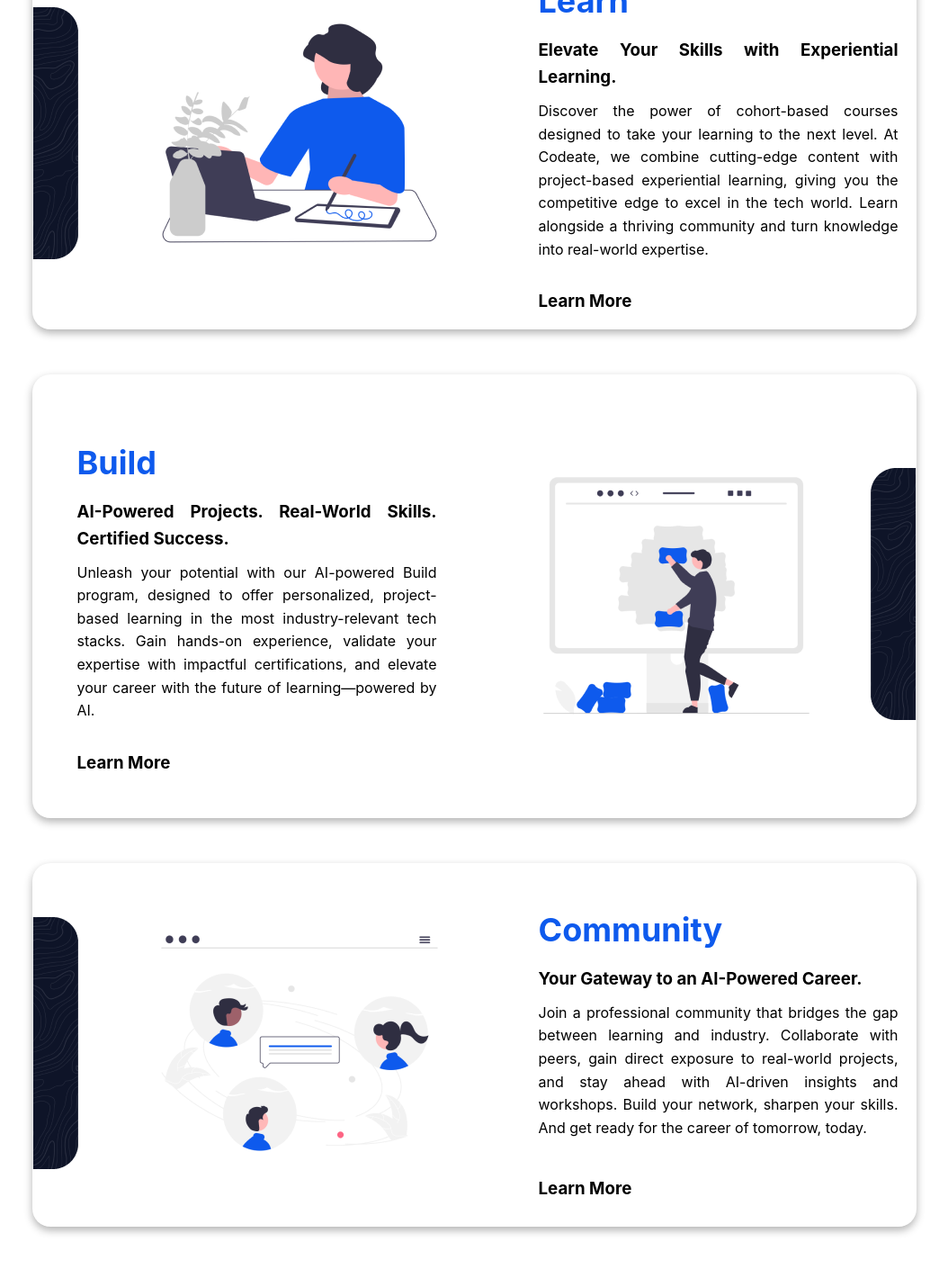
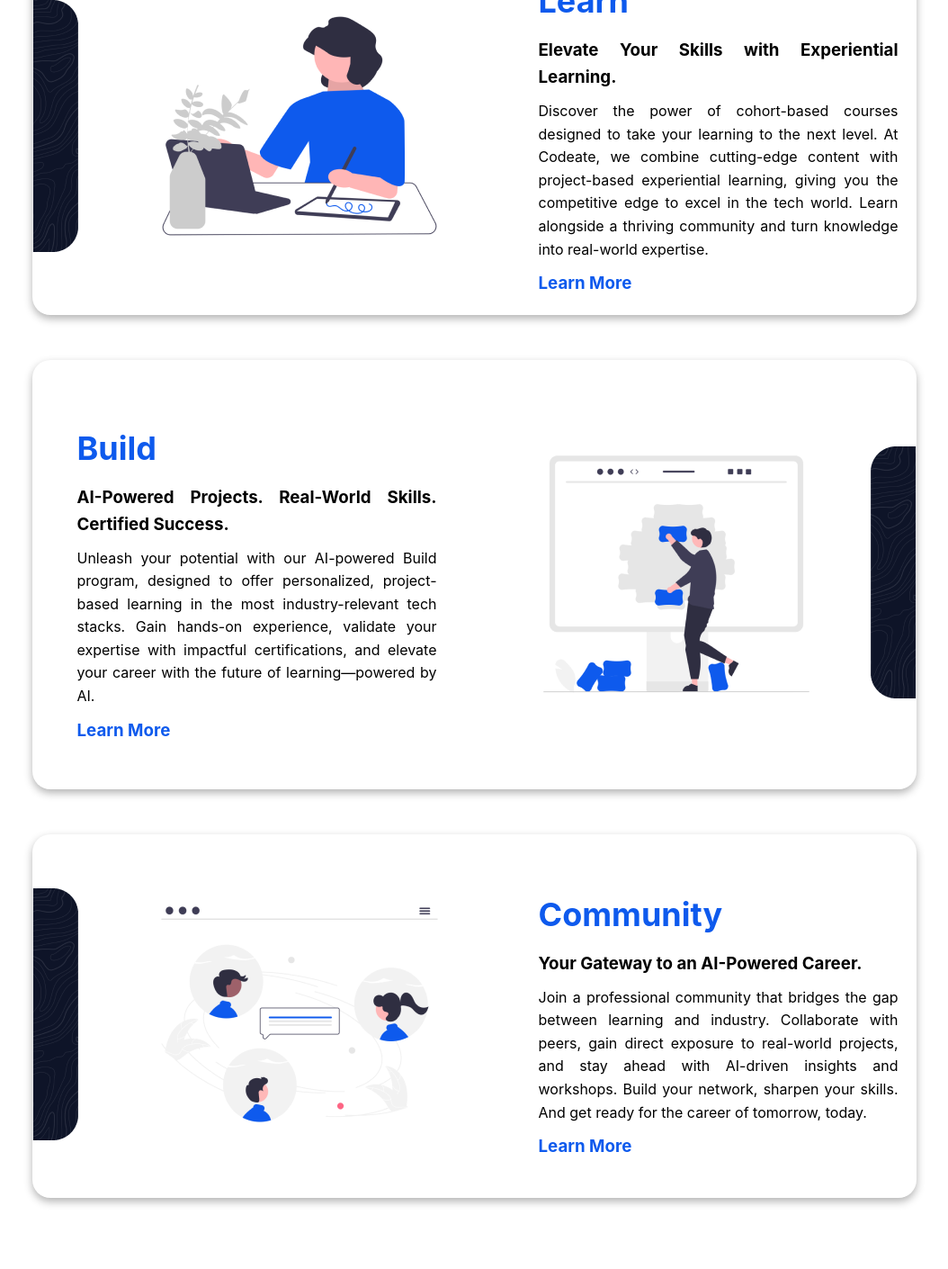
Before and after one commit to itskdhere/codeate-2025, a React (Create React App) app in the folder client/: page / in a window 1280 px wide. Shown: the part 1134-2544 px from the top of the page at 90% size, without its empty margins (113-1167 px from the left). Built offline with nearby package versions, Linux system fonts and the light colour scheme.

Commit message:
card js css

```diff
--- a/client/src/pages/Card.css
+++ b/client/src/pages/Card.css
@@ -36,6 +36,11 @@
     line-height: 1.6;
     text-align: justify;
     overflow-wrap: break-word;
+
+}
+.paragraph-Div a{
+    text-decoration: none;
+    color: #0E5AED;
 }
 .paragraph-Div h2{
     font-size: 36px;
--- a/client/src/pages/Card.js
+++ b/client/src/pages/Card.js
@@ -23,9 +23,8 @@ function Card() {
                 <h3>Elevate Your Skills with Experiential Learning.</h3>
 
                 <p className='const'>Discover the power of cohort-based courses designed to take your learning to the next level. At Codeate, we combine cutting-edge content with project-based experiential learning, giving you the competitive edge to excel in the tech world. Learn alongside a thriving community and turn knowledge into real-world expertise.</p>
+                <a href="#"><h3>Learn More</h3></a>
                 </div>
-
-                <h3><br/>Learn More</h3>
             </div>
             </div>
 
@@ -37,9 +36,8 @@ function Card() {
                 <h3>AI-Powered Projects. Real-World Skills. Certified Success.</h3>
 
                 <p>Unleash your potential with our AI-powered Build program, designed to offer personalized, project-based learning in the most industry-relevant tech stacks. Gain hands-on experience, validate your expertise with impactful certifications, and elevate your career with the future of learning—powered by AI.</p>
+                <a href="#"><h3>Learn More</h3></a>
                 </div>
-
-                <h3><br/>Learn More</h3>
                 </div>
                 <div className='right'>
                     <img src={buildCard} alt='card'/>
@@ -56,13 +54,14 @@ function Card() {
             <div className='left'>
                 <img src={comCard} alt='Card'/>
             </div>
-            <div className='right'><div className='paragraph-Div'>
+            <div className='right'>
+            <div className='paragraph-Div'>
                 <h2>Community</h2>
                 <p></p>
                 <h3>Your Gateway to an AI-Powered Career.</h3>
                 <p>
                 Join a professional community that bridges the gap between learning and industry. Collaborate with peers, gain direct exposure to real-world projects, and stay ahead with AI-driven insights and workshops. Build your network, sharpen your skills. And get ready for the career of tomorrow, today.</p>
-                <h3><br/>Learn More</h3>
+                <a href="#"><h3>Learn More</h3></a>
                 </div>
             </div>
             </div>
```
